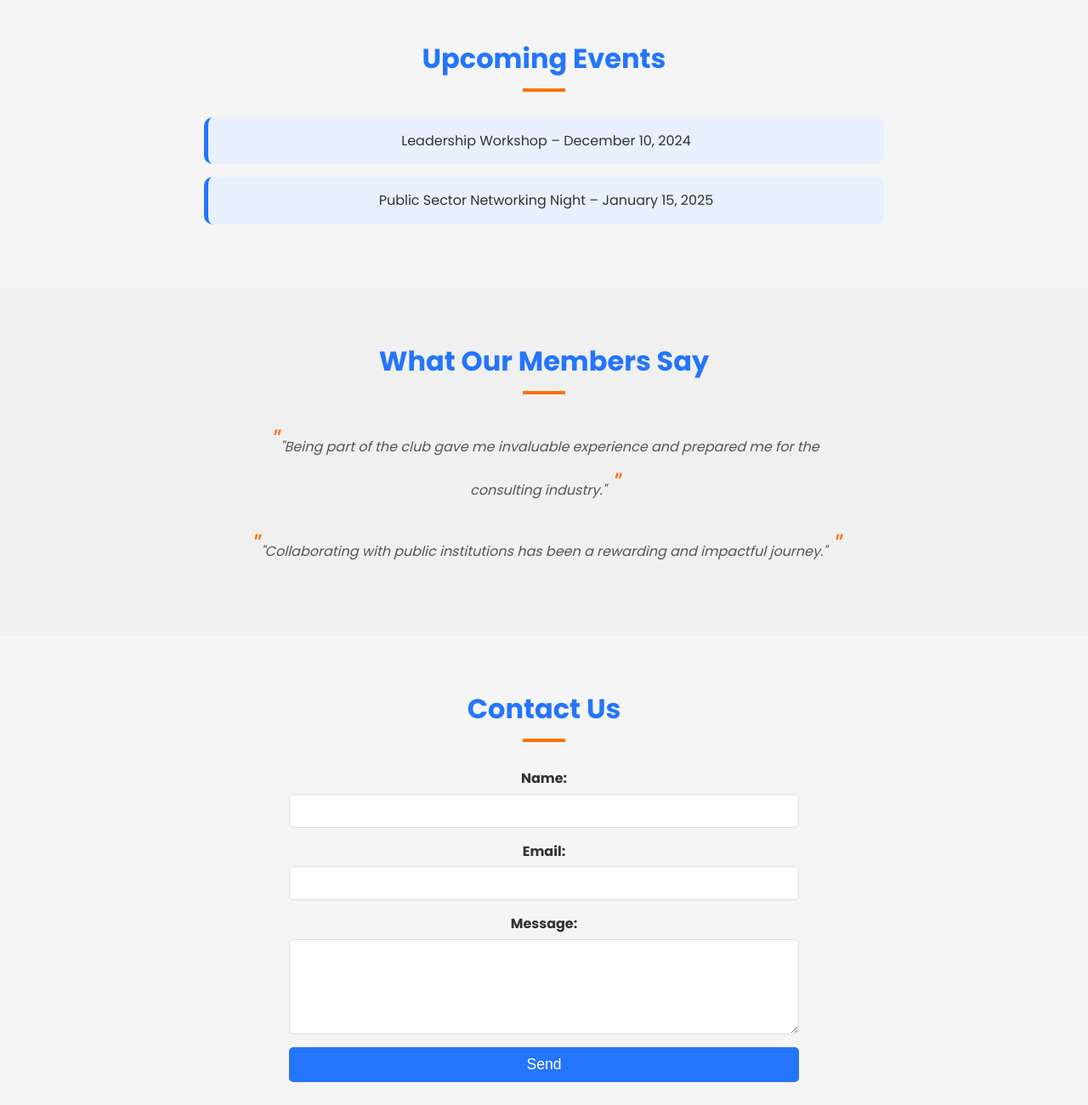
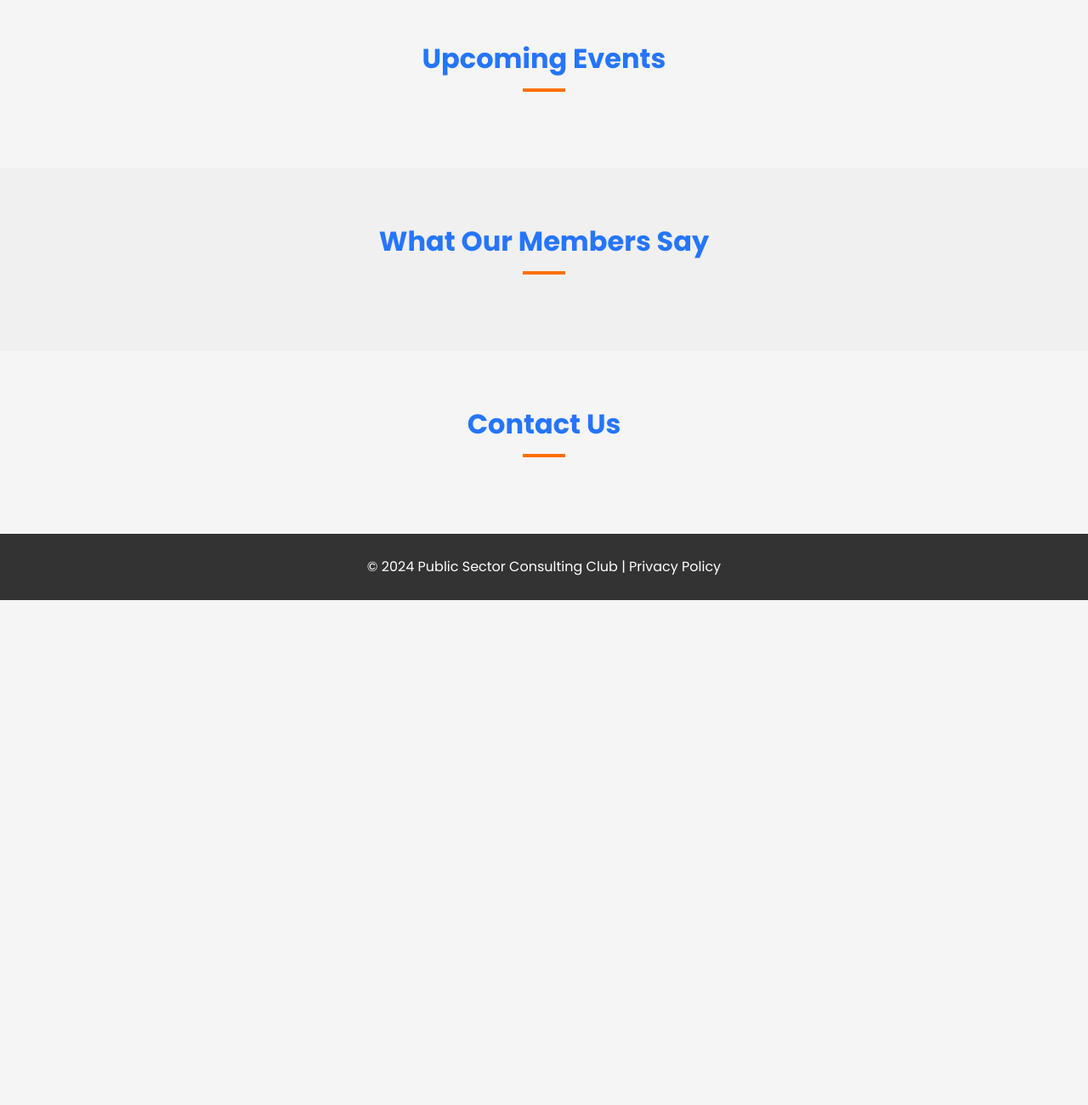
Before and after one commit to Oliverjoerg/club, a plain HTML site: page index.html in a window 1280 px wide. Shown: the part 1020-2320 px from the top of the page at 85% size. After the commit the page ends 1726 px from the top, so only its background shows below. Drawn offline with Linux system fonts and the light colour scheme.

Commit message:
Update index.html

```diff
--- a/index.html
+++ b/index.html
@@ -267,33 +267,17 @@
 
     <section id="events" class="events">
         <h2>Upcoming Events</h2>
-        <ul>
-            <li>Leadership Workshop – December 10, 2024</li>
-            <li>Public Sector Networking Night – January 15, 2025</li>
-        </ul>
+
     </section>
 
     <section id="testimonials" class="testimonials">
         <h2>What Our Members Say</h2>
-        <blockquote>
-            "Being part of the club gave me invaluable experience and prepared me for the consulting industry."
-        </blockquote>
-        <blockquote>
-            "Collaborating with public institutions has been a rewarding and impactful journey."
-        </blockquote>
+
     </section>
 
     <section id="contact" class="contact">
         <h2>Contact Us</h2>
-        <form>
-            <label for="name">Name:</label>
-            <input type="text" id="name" name="name" required>
-            <label for="email">Email:</label>
-            <input type="email" id="email" name="email" required>
-            <label for="message">Message:</label>
-            <textarea id="message" name="message" rows="5" required></textarea>
-            <button type="submit">Send</button>
-        </form>
+
     </section>
 
     <footer class="footer">
```
